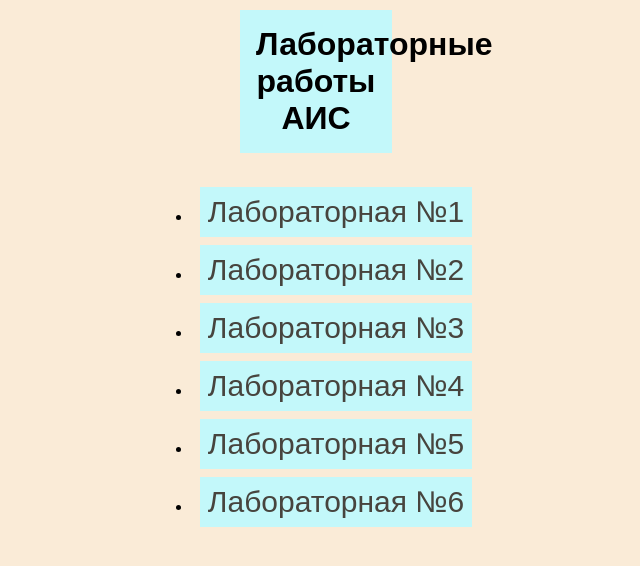
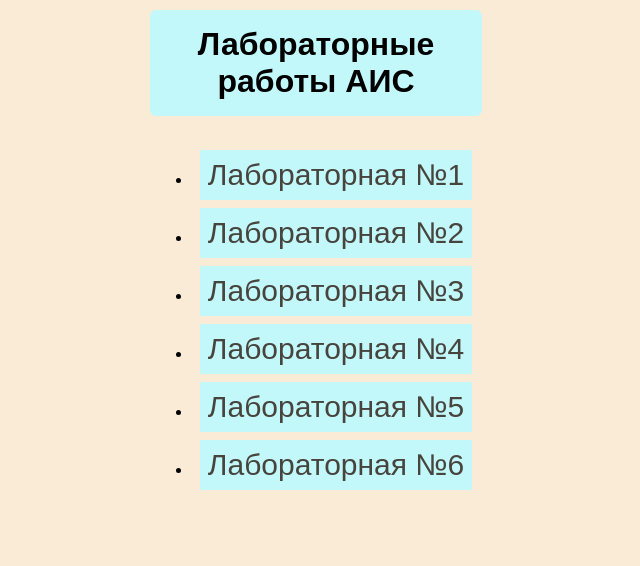
Before and after one commit to chillydima/ais2024_lab, a plain HTML site: page index.html in a window 1280 px wide. Shown: the whole page, without its empty margins (324-964 px from the left). Drawn offline with Linux system fonts and the light colour scheme.

Commit message:
modify style.css

```diff
--- a/style.css
+++ b/style.css
@@ -3,8 +3,9 @@
     font-family: Arial, Helvetica, sans-serif, 'Times New Roman';
     background-color: rgb(195, 248, 250);
     padding: 16px;
-    width: 120px;
+    width: 300px;
     margin: 10px auto;
+    border-radius: 6px;
 }
 .center{
     text-align: center;
```
